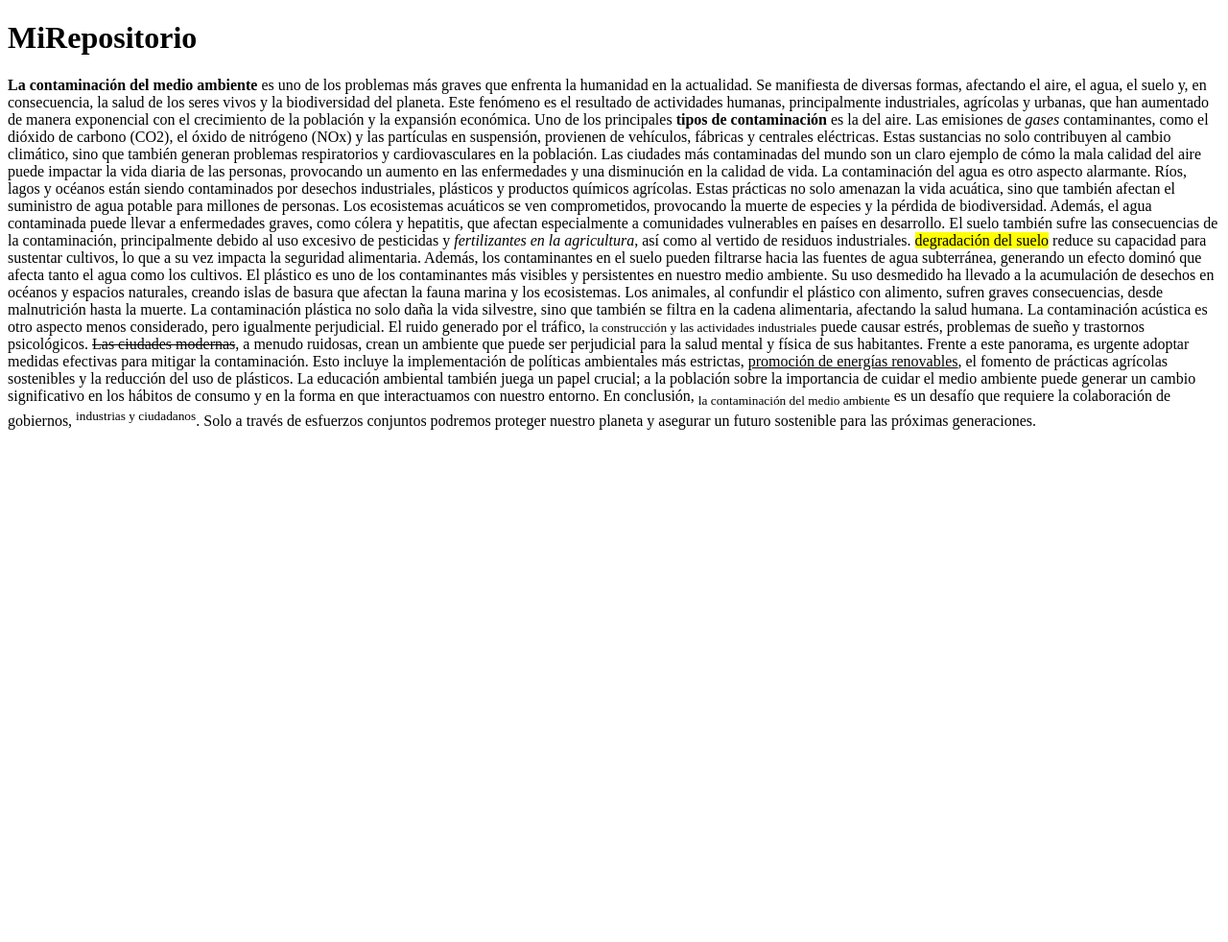
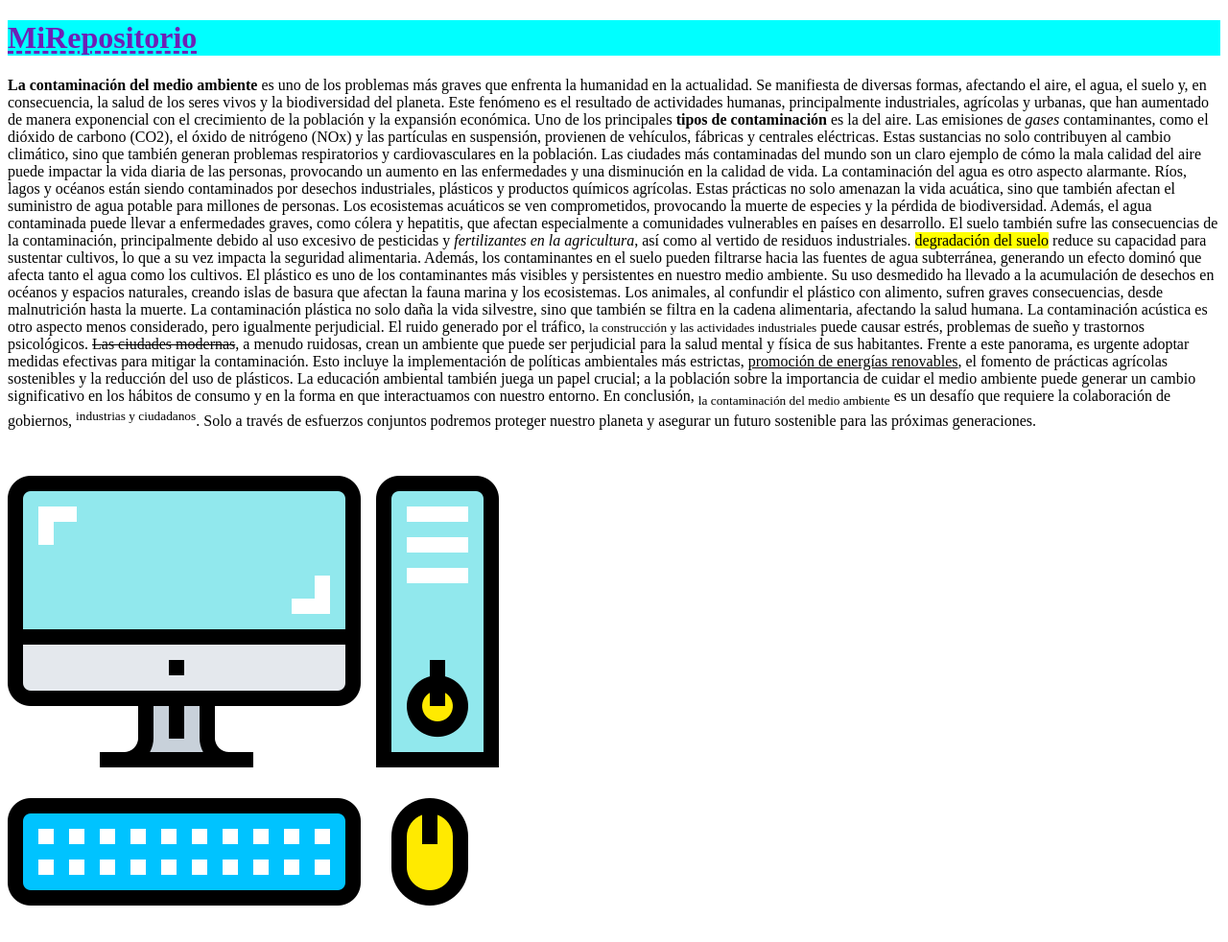
Before and after one commit to Cristy-Flores/miRepoCristy, a plain HTML site: page index.html in a window 1280 px wide. Shown: the whole page at 96% size. Before the commit the page ends 800 px from the top, so only its background shows below. Drawn offline with Linux system fonts and the light colour scheme.

Commit message:
micomitdelindex

```diff
--- a/index.html
+++ b/index.html
@@ -6,7 +6,7 @@
     <title>MiRepositorio</title>
 </head>
 <body>
-    <h1>MiRepositorio</h1>
+    <h1 style="background-color: aqua;color: rgb(110, 32, 182);text-decoration: underline dashed;">MiRepositorio</h1>
     <p>
         <b>La contaminación del medio ambiente</b> es uno de los problemas más graves que enfrenta la humanidad en la actualidad. Se manifiesta de diversas formas, afectando el aire, el agua, el suelo y, en consecuencia, la salud de los seres vivos y la biodiversidad del planeta. Este fenómeno es el resultado de actividades humanas, principalmente industriales, agrícolas y urbanas, que han aumentado de manera exponencial con el crecimiento de la población y la expansión económica.
 
@@ -24,5 +24,6 @@
 
         En conclusión, <sub>la contaminación del medio ambiente</sub> es un desafío que requiere la colaboración de gobiernos, <sup>industrias y ciudadanos</sup>. Solo a través de esfuerzos conjuntos podremos proteger nuestro planeta y asegurar un futuro sostenible para las próximas generaciones.
     </p>
+    <img src="imagenes/ordenador-de-sobremesa.png" alt="Computadora"
 </body>
 </html>
```
